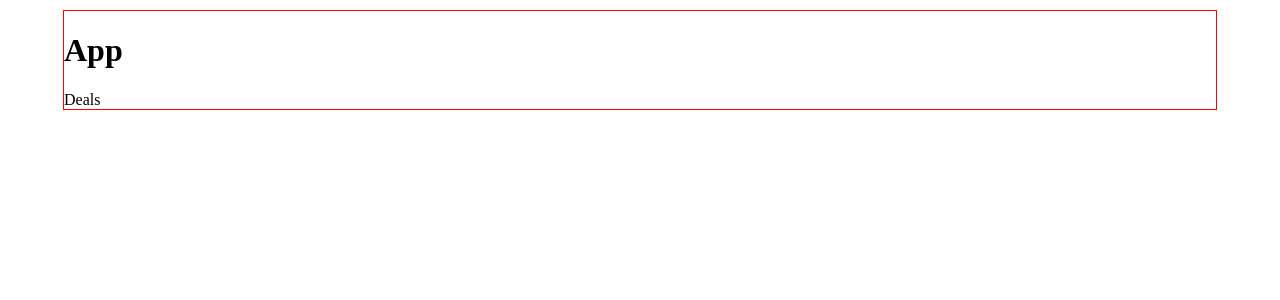
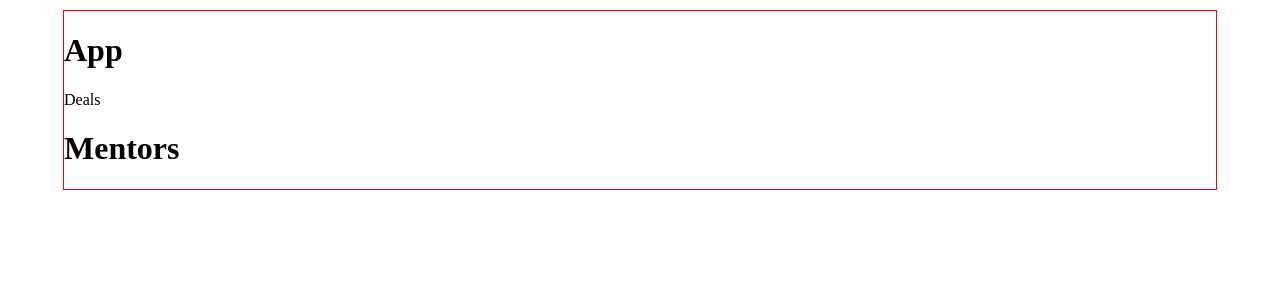
Before and after one commit to nitansh11/product-hunt, a React (Create React App) app: page / in a window 1280 px wide. Shown: the top 300 px of the page. Built offline with nearby package versions, Linux system fonts and the light colour scheme.

Commit message:
Mentorspage

```diff
--- a/src/App.js
+++ b/src/App.js
@@ -1,11 +1,13 @@
 import React from "react";
 import styles from "./App.module.css";
 import Deals from "./Components/Deals/Deals";
+import Mentors from "./Components/Mentors/Mentors"
 const App = () => {
   return (
     <div className={styles.App}>
       <h1>App</h1>
       <Deals />
+      <Mentors/>
     </div>
   );
 };
--- /dev/null
+++ b/src/Components/Mentors/Mentors.jsx
@@ -0,0 +1,11 @@
+import React from 'react'
+
+const Mentors = () => {
+    return (
+        <div>
+           <h1>Mentors</h1>
+        </div>
+    )
+}
+
+export default Mentors
```
Also changed, not shown: 1 other file (tests, documents, lock files or other folders).
